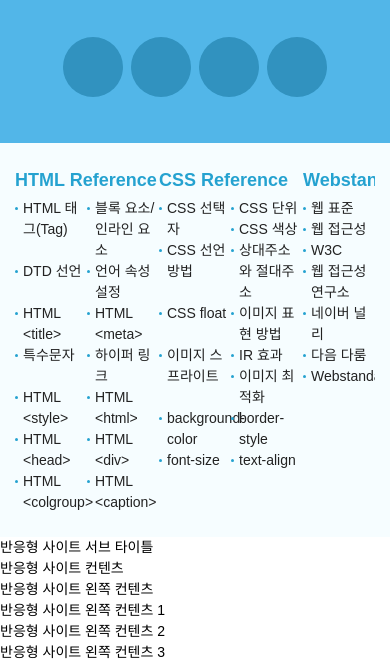
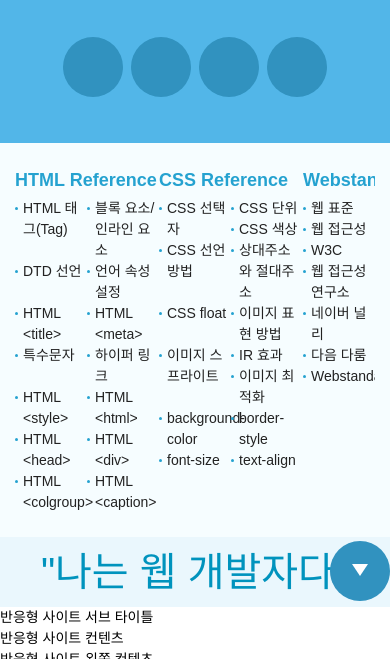
Before and after one commit to rugii913/javascript-css-html-example, a plain HTML site: page responsive-web-site/header-and-menu/index.html in a window 390 px wide. Shown: the part 185-844 px from the top of the page. Drawn offline with Linux system fonts and the light colour scheme.

Commit message:
반응형-타이틀
- 타이틀

```diff
--- a/responsive-web-site/header-and-menu/css/style.css
+++ b/responsive-web-site/header-and-menu/css/style.css
@@ -6,6 +6,10 @@
 
 #nav {
   background: #f6fdff;
+}
+
+#title {
+  background: #eaf7fd;
 }
 
 /* container */
@@ -202,6 +206,42 @@
   margin-bottom: 4px;
 }
 
+/* article.title 부분 */
+.title-content-wrapper {
+  position: relative;
+  text-align: center;
+}
+
+.title-content-wrapper>h2 {
+  font-size: 40px;
+  color: #0093bd;
+  padding: 5px 0;
+}
+
+.title-content-wrapper>button { /* (cf.) 강의에서 사용한 아이콘을 사용하지 않으면서 달라진 부분 있음 */
+  position: absolute;
+  right: 0;
+  top: 4px;
+  width: 60px;
+  height: 60px;
+  background: #3192bf;
+  border: none;
+  border-radius: 50%;
+  transition: all 0.3s ease;
+}
+
+.title-content-wrapper>button:hover {
+  box-shadow: 0 0 0 3px rgba(71, 154, 191, 0.9) inset, 0 0 0 100px rgba(0, 0, 0, 0.1) inset;
+}
+
+/* util 성격 요소 스타일링 */
+.title-content-wrapper>button>.arrow-down { /* (cf.) 강의에서 사용한 아이콘을 사용하지 않으면서 추가된 부분 */
+  display: inline-block;
+  border-top: 12px solid #fff;
+  border-left: 8px solid transparent;
+  border-right: 8px solid transparent;
+}
+
 /* media query */
 @media (max-width: 1240px) {
   .container { width: 100%; } /* display block의 가운데 정렬을 위해 사용한 계층 */
--- a/responsive-web-site/header-and-menu/index.html
+++ b/responsive-web-site/header-and-menu/index.html
@@ -40,8 +40,10 @@
   <meta property="twitter:image" content="사이트 대표 이미지(아이콘 등)" />
   <!-- <meta property="og:image" content="http://richclub8.dothome.co.kr/assets/ico/icon.png" /> -->
 
-  <!-- web fonts -->
-  <!-- <link href="https://fonts.googleapis.com/css?family=Abel" rel="stylesheet" /> --> <!-- 강의에서는 적용했지만 나는 적용하지 않은 폰트 -->
+  <!-- web fonts --> <!-- 강의에서는 적용했지만, 나는 웹 폰트 적용하지 않았음 -->
+  <!-- <link href="https://fonts.googleapis.com/css?family=Nanum+Gothic" rel="stylesheet" /> -->
+  <!-- <link href="https://fonts.googleapis.com/css?family=Nanum+Brush+Script" rel="stylesheet" /> -->
+  <!-- <link href="https://fonts.googleapis.com/css?family=Abel" rel="stylesheet" /> -->
 
   <!-- 단순한 주석이 아니라 조건식 - IE9 이하에서 동작 -->
   <!-- HTLM5shiv ie6~8 -->
@@ -157,6 +159,19 @@
   </nav>
   <!-- nav 끝 -->
 
+  <article id="title">
+    <div class="container">
+      <div class="title-content-wrapper">
+        <h2>"나는 웹 개발자다"</h2>
+        <button type="button" class="button"> <!-- 강의에서는 <a>를 사용했으나, 나는 <button>을 사용 -->
+          <!-- <i class="fa fa-angle-down" aria-hidden="true"></i> --> <!-- 수업에서 사용한 아이콘은 사용하지 않음 -->
+          <div class="arrow-down"></div>
+          <span class="ir-su">전체메뉴 보기</span>
+        </button>
+      </div>
+    </div>
+  </article>
+
   <article>
     <h2>반응형 사이트 서브 타이틀</h2>
   </article>
```
